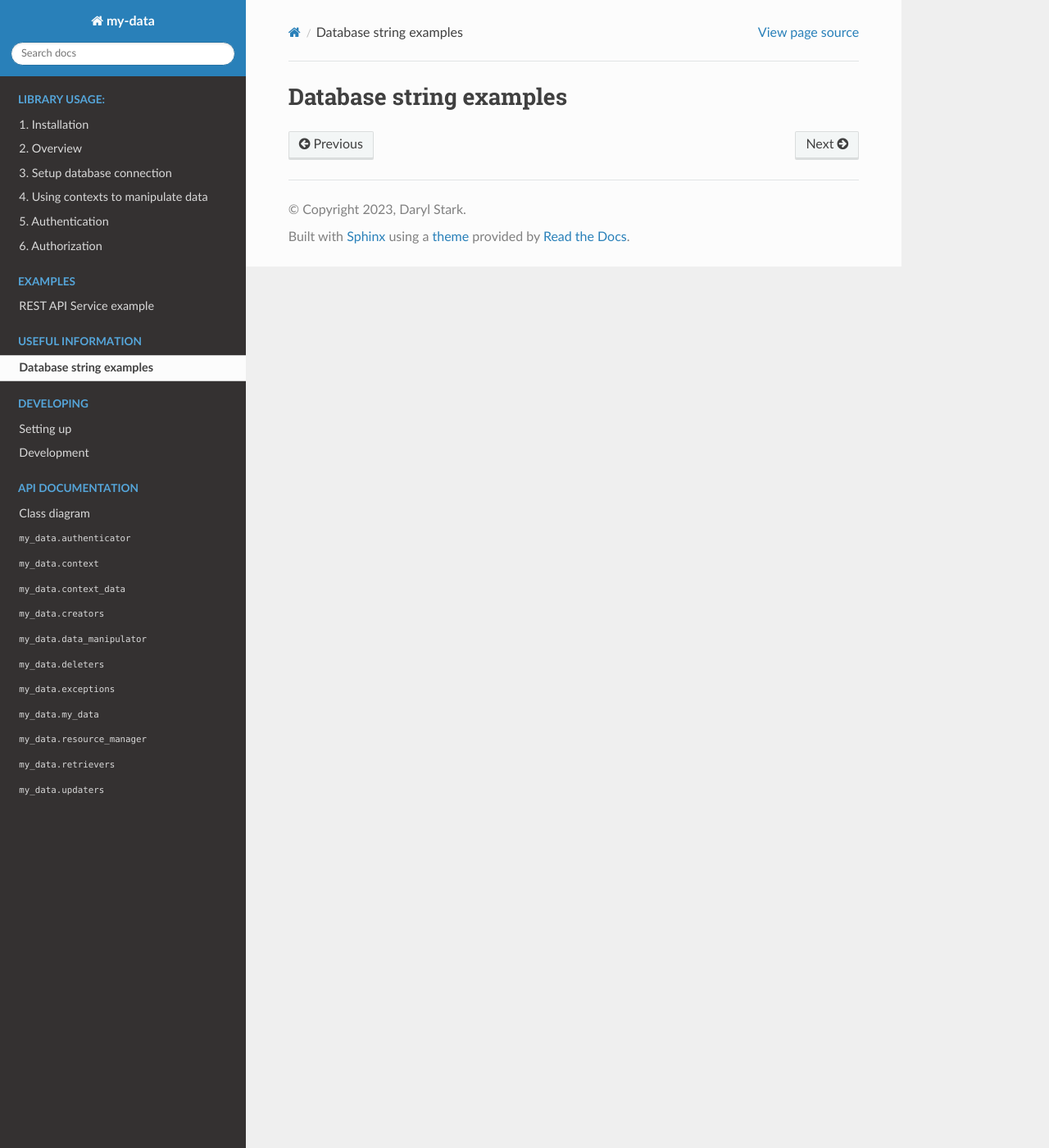
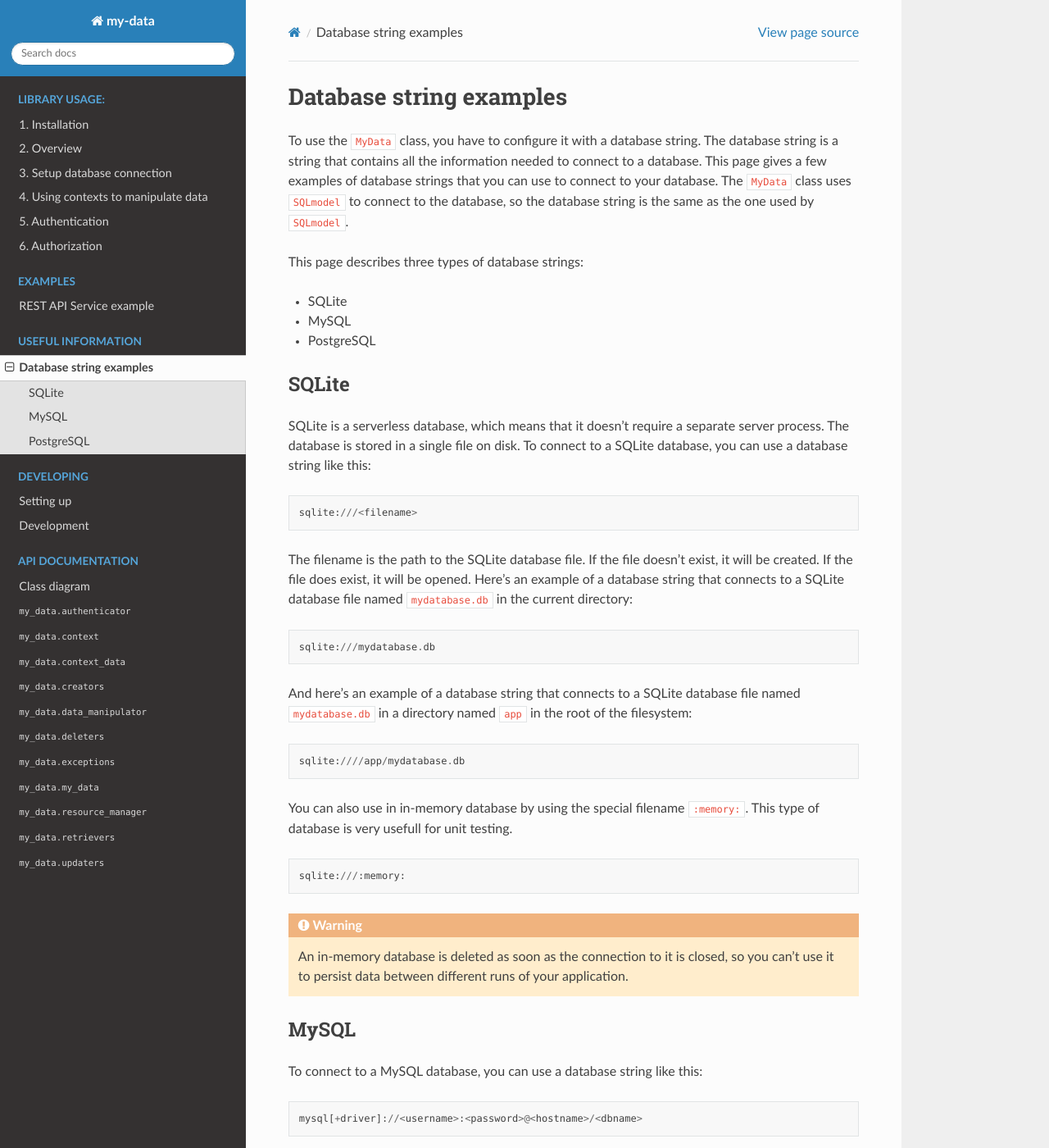
Before and after one commit to DarylStark/my_data, a Sphinx documentation site: the page built from docs/source/useful_information/database_string_examples.rst, in a window 1280 px wide and 1400 px high. Shown: the whole window at 82% size. Built offline with Sphinx 7.4.7 and the Read the Docs theme 2.0.0, drawn with Linux system fonts in a browser that asks for light colours; some of the changed text lies outside the part shown.

Commit message:
Add db connection string examples

```diff
--- a/docs/source/useful_information/database_string_examples.rst
+++ b/docs/source/useful_information/database_string_examples.rst
@@ -1,2 +1,99 @@
 Database string examples
-------------------------
+========================
+
+To use the ``MyData`` class, you have to configure it with a database string. The database string is a string that contains all the information needed to connect to a database. This page gives a few examples of database strings that you can use to connect to your database. The ``MyData`` class uses ``SQLmodel`` to connect to the database, so the database string is the same as the one used by ``SQLmodel``.
+
+This page describes three types of database strings:
+
+- SQLite
+- MySQL
+- PostgreSQL
+
+SQLite
+------
+
+SQLite is a serverless database, which means that it doesn't require a separate server process. The database is stored in a single file on disk. To connect to a SQLite database, you can use a database string like this:
+
+.. code-block::
+
+    sqlite:///<filename>
+
+The filename is the path to the SQLite database file. If the file doesn't exist, it will be created. If the file does exist, it will be opened. Here's an example of a database string that connects to a SQLite database file named ``mydatabase.db`` in the current directory:
+
+.. code-block::
+
+    sqlite:///mydatabase.db
+
+And here's an example of a database string that connects to a SQLite database file named ``mydatabase.db`` in a directory named ``app`` in the root of the filesystem:
+
+.. code-block::
+
+    sqlite:////app/mydatabase.db
+
+You can also use in in-memory database by using the special filename ``:memory:``. This type of database is very usefull for unit testing.
+
+.. code-block::
+
+    sqlite:///:memory:
+
+.. warning::
+
+    An in-memory database is deleted as soon as the connection to it is closed, so you can't use it to persist data between different runs of your application.
+
+MySQL
+-----
+
+To connect to a MySQL database, you can use a database string like this:
+
+.. code-block::
+
+    mysql[+driver]://<username>:<password>@<hostname>/<dbname>
+
+Here's an example of a database string that connects to a MySQL database named ``mydatabase`` on a server named ``myserver`` with the username ``myusername`` and the password ``mypassword``. It uses the default MySQL driver:
+
+.. code-block::
+
+    mysql://myusername:mypassword@myserver/mydatabase
+
+If you want to create the connection using the ``pymysql``, you can use the following database string:
+
+.. code-block::
+
+    mysql+pymysql://myusername:mypassword@myserver/mydatabase
+
+.. important::
+
+    There are no drivers installed for MySQL by default, so you need to install the driver you want to use. You can install the ``pymysql`` driver by running the following command:
+
+    .. code-block::
+
+        pip install pymysql
+
+PostgreSQL
+----------
+
+To connect to a PostgreSQL database, you can use a database string like this:
+
+.. code-block::
+
+    postgresql[+driver]://<username>:<password>@<hostname>/<dbname>
+
+Here's an example of a database string that connects to a PostgreSQL database named ``mydatabase`` on a server named ``myserver`` with the username ``myusername`` and the password ``mypassword``. It uses the default PostgreSQL driver (which is ``psycopg2``):
+
+.. code-block::
+
+    postgresql://myusername:mypassword@myserver/mydatabase
+
+If you want to create the connection using the ``pg8000 ``, you can use the following database string:
+
+.. code-block::
+
+    postgresql+pg8000://myusername:mypassword@myserver/mydatabase
+
+.. important::
+
+    There are no drivers installed for PostgreSQL by default, so you need to install the driver you want to use. You can install the ``pg8000`` driver by running the following command:
+
+    .. code-block::
+
+        pip install pg8000
```
